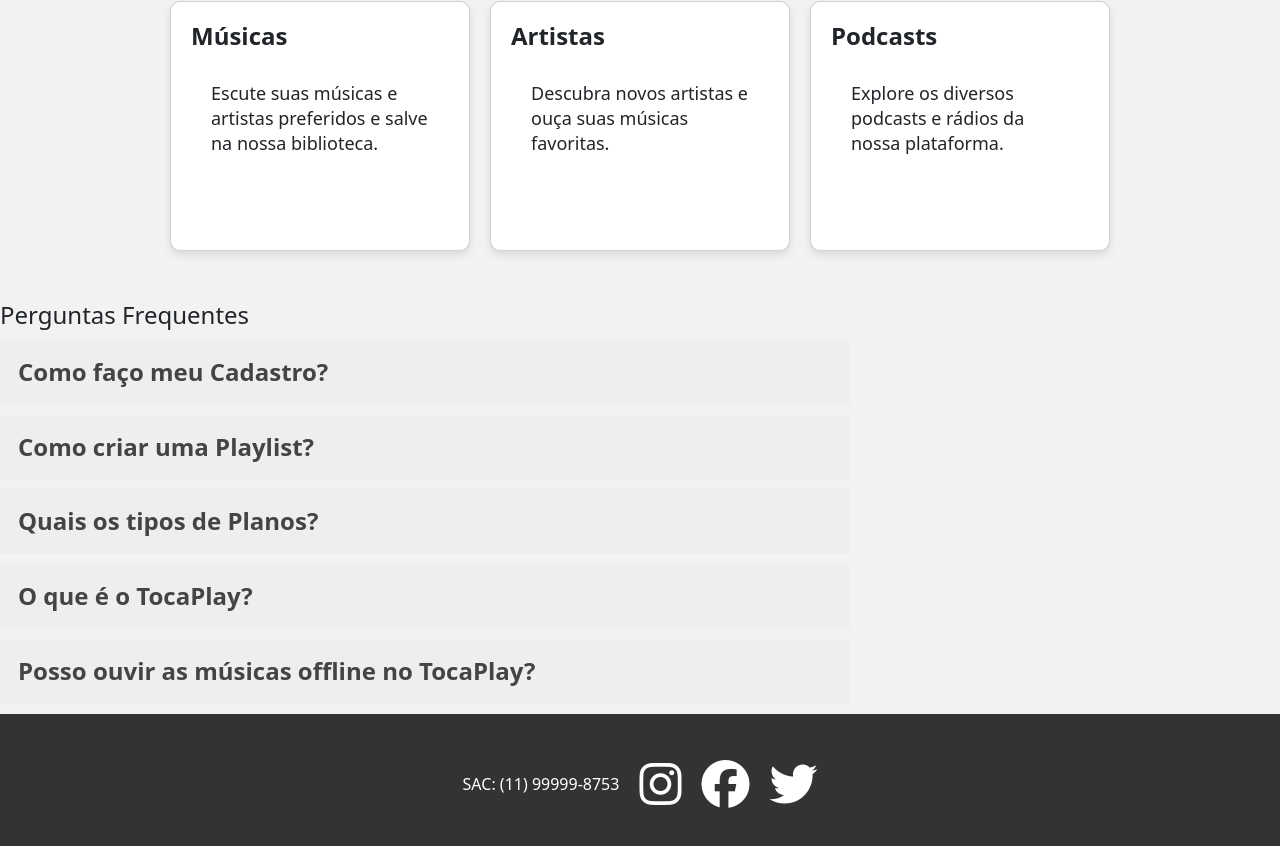
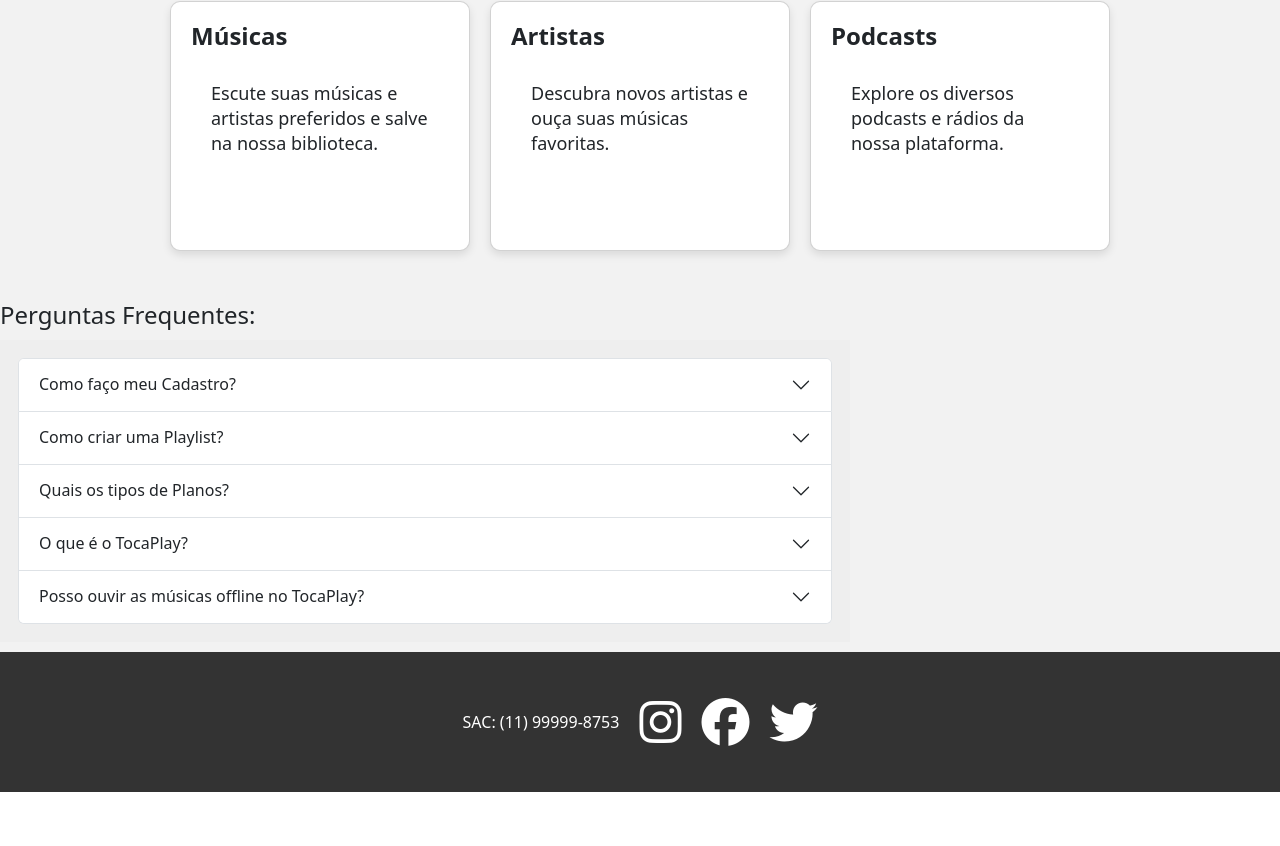
Before and after one commit to Andre2217/spotifyweb-reactapp, a React (Create React App) app: page / in a window 1280 px wide. Shown: the part 1079-1925 px from the top of the page. After the commit the page ends 1871 px from the top, so only its background shows below. Built offline with nearby package versions, Linux system fonts and the light colour scheme.

Commit message:
Adição de Bootstrap Accordion em FAQ

```diff
--- a/package.json
+++ b/package.json
@@ -9,6 +9,7 @@
     "bootstrap": "^5.2.3",
     "framer-motion": "^10.2.5",
     "react": "^18.2.0",
+    "react-bootstrap": "^2.7.2",
     "react-dom": "^18.2.0",
     "react-router-dom": "^6.9.0",
     "react-scripts": "5.0.1",
--- a/src/components/FAQ/FAQ.jsx
+++ b/src/components/FAQ/FAQ.jsx
@@ -1,63 +1,43 @@
-import Script from "./Script";
+import Accordion from 'react-bootstrap/Accordion';
 
 function FAQ() {
-    return (
-        <div>
-            <h2>Perguntas Frequentes</h2>
-            <div className="accordion">
-            <h3>Como faço meu Cadastro?</h3>
-            <div className="content">
-                <p>
-                Preenchendo o formulário para cadastro com seus dados ou pode também se
-                conectar com suas redes sociais.
-                </p>
-                </div>
-            </div>
-            <div className="accordion">
-            <h3>Como criar uma Playlist?</h3>
-            <div className="content">
-                <p>
-                De forma bem simplificada, na música que está sendo reproduzida existe o
-                icone de adicionar + clique em cima que será redirecionado a Playlist que
-                você escolher.
-                </p>
-                </div>
-            </div>
-            <div className="accordion">
-            <h3>Quais os tipos de Planos?</h3>
-            <div className="content">
-                <p>
-                São os Planos: TocaPlay Gold com todas funcionalidades liberadas, TocaPlay
-                Family pra toda sua família curti o melhor das atualidades da música ou
-                TocaPlay PRO para utilização profissional podendo fazer playback ou VS.
-                </p>
-                </div>
-            </div>
-            <div className="accordion">
-            <h3>O que é o TocaPlay?</h3>
-            <div className="content">
-                <p>
-                É um serviço digital que dá acesso instantâneo a milhões de músicas,
-                podcasts, vídeos e outros conteúdos de criadores no mundo todo e está
-                disponível para vários dispositivos, incluindo computadores, celulares,
-                tablets, TVs e carros.
-                </p>
-                </div>
-            </div>
-            <div className="accordion">
-            <h3>Posso ouvir as músicas offline no TocaPlay?</h3>
-            <div className="content">
-                <p>
-                Dependendo do Plano adquirido o usuário pode baixar as músicas preferidas
-                para um armazenamento próprio para ouvir offline na plataforma TocaPlay.
-                </p>
-                </div>
-            </div>
+  return (
+    <div className="faq-div">
+        <h2>Perguntas Frequentes: </h2>
+    <Accordion className="faq-accordion">
+      <Accordion.Item eventKey="0">
+        <Accordion.Header>Como faço meu Cadastro?</Accordion.Header>
+        <Accordion.Body>
+        Preenchendo o formulário para cadastro com seus dados ou pode também se conectar com suas redes sociais.
+        </Accordion.Body>
+      </Accordion.Item>
+      <Accordion.Item eventKey="1">
+        <Accordion.Header>Como criar uma Playlist?</Accordion.Header>
+        <Accordion.Body>
+        De forma bem simplificada, na música que está sendo reproduzida existe o ícone de adicionar + clique em cima que será redirecionado a Playlist que você escolher.
+        </Accordion.Body>
+      </Accordion.Item>
+      <Accordion.Item eventKey="2">
+        <Accordion.Header>Quais os tipos de Planos?</Accordion.Header>
+        <Accordion.Body>São os Planos: TocaPlay Gold com todas funcionalidades liberadas, TocaPlay Family pra toda sua família curti o melhor das atualidades da música ou TocaPlay PRO para utilização profissional podendo fazer playback.
+        </Accordion.Body>
+      </Accordion.Item>
+      <Accordion.Item eventKey="3">
+        <Accordion.Header>O que é o TocaPlay?</Accordion.Header>
+        <Accordion.Body>
+        É um serviço digital que dá acesso instantâneo a milhões de músicas, podcasts, vídeos e outros conteúdos de criadores no mundo todo e está disponível para vários dispositivos, incluindo computadores, celulares, tablets, TVs e carros.
+        </Accordion.Body>
+      </Accordion.Item>
+      <Accordion.Item eventKey="4">
+        <Accordion.Header>Posso ouvir as músicas offline no TocaPlay?</Accordion.Header>
+        <Accordion.Body>
+        Dependendo do Plano adquirido o usuário pode baixar as músicas preferidas para um armazenamento próprio para ouvir offline na plataforma TocaPlay.
+        </Accordion.Body>
+      </Accordion.Item>
+    </Accordion>
+    </div>
 
-    <Script />
-
-        </div>
-    );
+  );
 }
 
 export default FAQ;
```
Also changed, not shown: 1 other file (tests, documents, lock files or other folders).
